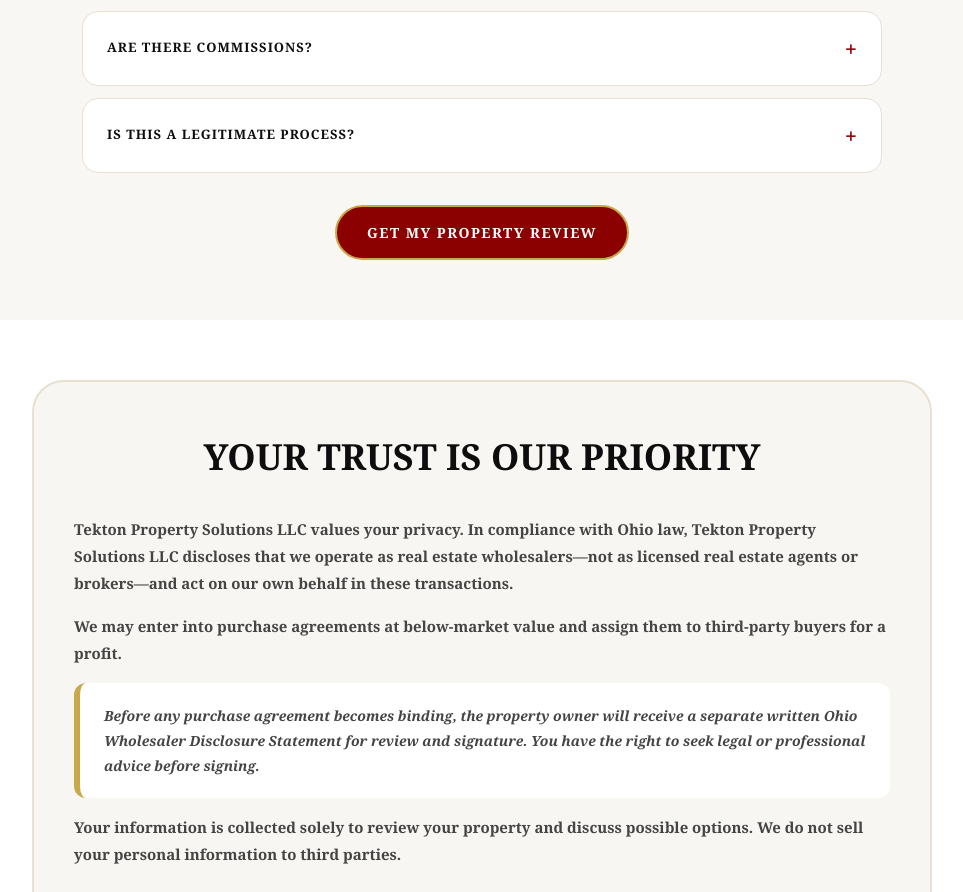
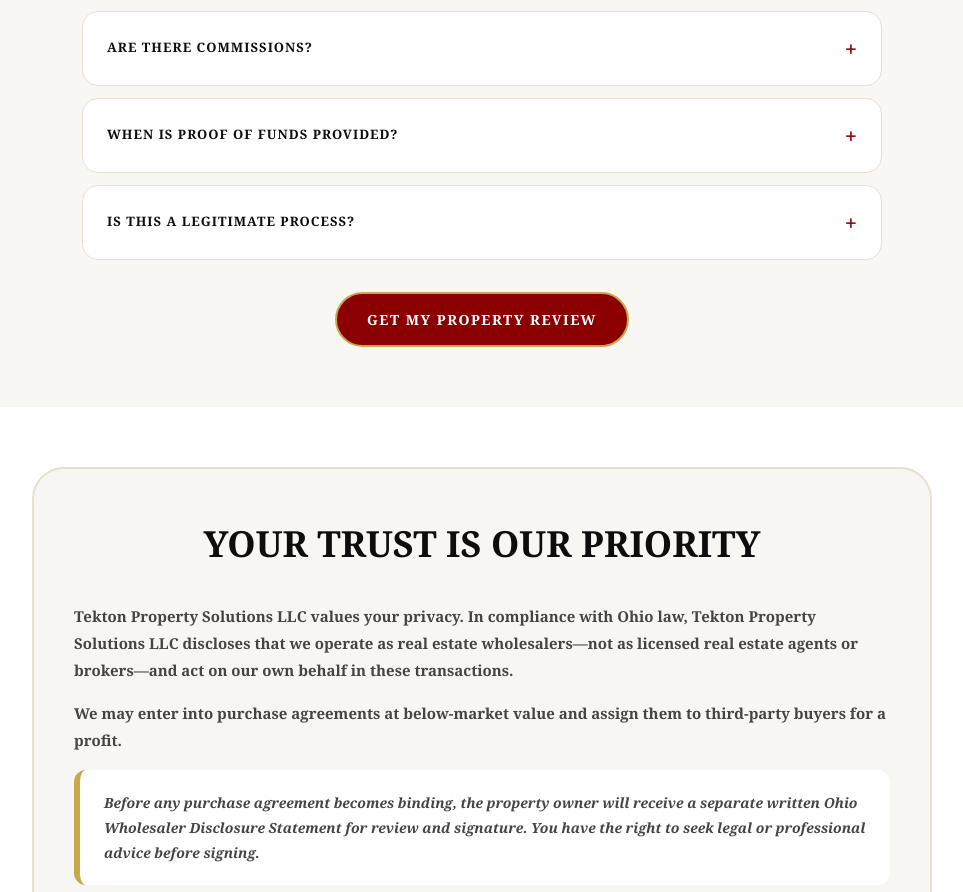
Before and after one commit to nijackacquisitions56/nijack-property-solutions, a React (Vite) app: page / in a window 1280 px wide. Shown: the part 5474-6366 px from the top of the page, without its empty margins (158-1121 px from the left). Built offline with nearby package versions, Linux system fonts and the light colour scheme.

Commit message:
Update App.jsx

```diff
--- a/src/App.jsx
+++ b/src/App.jsx
@@ -34,6 +34,7 @@ const App = () => {
     { q: 'WHAT IF I STILL OWE MONEY ON THE PROPERTY?', a: 'That does not automatically stop the process. We can review the situation and discuss possible next steps based on the property and payoff amount.' },
     { q: 'HOW FAST CAN THE PROCESS MOVE?', a: 'Some situations can move quickly depending on title, property details, and seller timeline. The sooner we receive your information, the sooner we can review it.' },
     { q: 'ARE THERE COMMISSIONS?', a: 'No. Because Tekton is not acting as your real estate agent, there are no agent commissions or Tekton service fees. Any normal closing-related charges, lien payoffs, taxes, or prorations are handled through the licensed Ohio title company and reviewed as part of the transaction.' },
+    { q: 'WHEN IS PROOF OF FUNDS PROVIDED?', a: 'Proof of funds is provided within 72 hours after the purchase agreement becomes effective. It may be supplied by Tekton Property Solutions LLC, a purchasing partner, or an assignee involved in the transaction. If valid proof of funds is not provided within that period, the seller may terminate the agreement according to its terms.' },
     { q: 'IS THIS A LEGITIMATE PROCESS?', a: 'Tekton operates as a real estate wholesaler, not as a licensed real estate agent or broker. Depending on the property and circumstances, we may purchase the property ourselves or assign our contractual interest to another buyer for a profit. Every closing is handled through a licensed Ohio title company, which verifies ownership, coordinates the paperwork, and processes closing funds. Before any wholesale purchase agreement becomes binding, the property owner will receive the separate written Ohio Wholesaler Disclosure Statement required by law.' },
   ];
 
```
